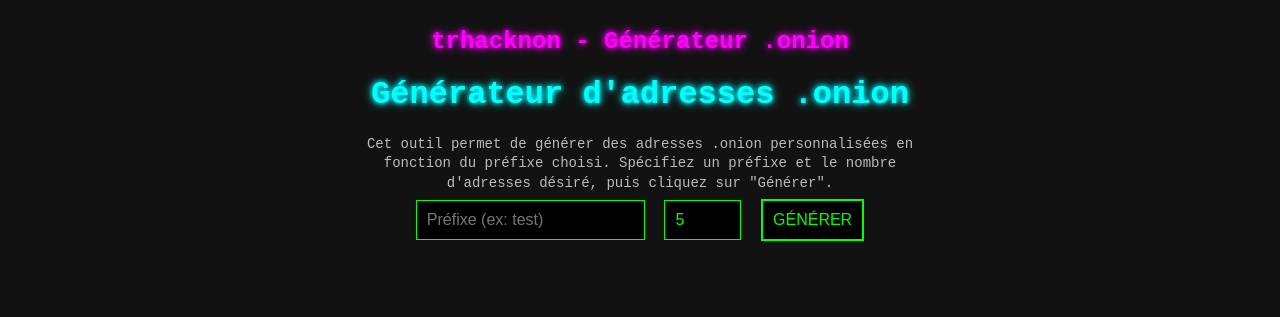
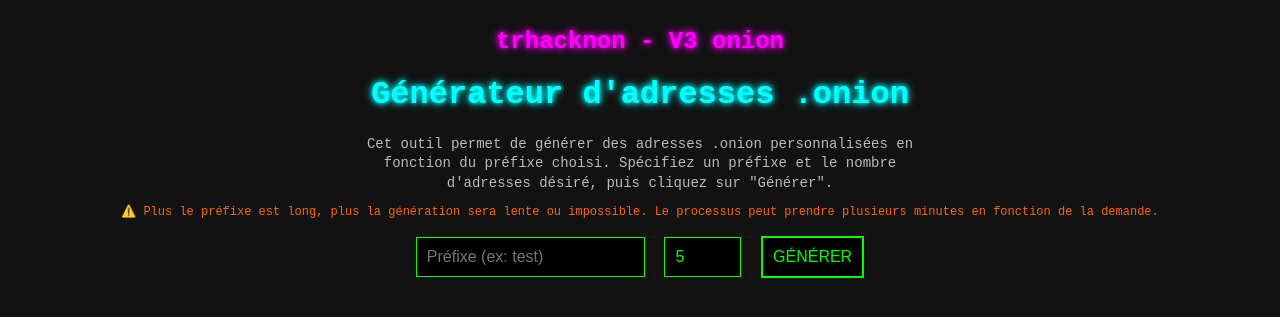
Before and after one commit to trh4ckn0n/gentor, a Flask app: page / in a window 1280 px wide. Shown: the top 317 px of the page. Run offline with Flask 3, Linux system fonts and the light colour scheme.

Commit message:
Update index.html

```diff
--- a/templates/index.html
+++ b/templates/index.html
@@ -3,7 +3,26 @@
 <head>
     <meta charset="UTF-8">
     <meta name="viewport" content="width=device-width, initial-scale=1.0">
+    <meta name="description" content="Générateur d'adresses .onion personnalisées avec un préfixe au choix.">
+    <meta name="keywords" content="onion, tor, dark web, générateur, sécurité, anonymat">
+    <meta name="author" content="trhacknon">
+    <meta name="robots" content="index, follow">
+
+    <!-- Open Graph (Facebook, LinkedIn, etc.) -->
+    <meta property="og:title" content="Générateur d'adresses .onion - trhacknon">
+    <meta property="og:description" content="Créez vos adresses .onion personnalisées avec ce générateur en ligne.">
+    <meta property="og:image" content="https://l.top4top.io/p_3344ntnwm0.png">
+    <meta property="og:url" content="https://gentor.onrender.com">
+    <meta property="og:type" content="website">
+
+    <!-- Twitter Card -->
+    <meta name="twitter:card" content="summary_large_image">
+    <meta name="twitter:title" content="Générateur d'adresses .onion - trhacknon">
+    <meta name="twitter:description" content="Générez facilement vos adresses .onion personnalisées.">
+    <meta name="twitter:image" content="https://l.top4top.io/p_3344ntnwm0.png">
+
     <title>Générateur d'adresses .onion - trhacknon</title>
+
     <style>
         body {
             background-color: #121212;
@@ -29,6 +48,11 @@
             max-width: 600px;
             margin: auto;
             line-height: 1.4;
+        }
+        .warning {
+            font-size: 12px;
+            color: #ff6600;
+            margin-top: 10px;
         }
         input, button {
             background-color: black;
@@ -59,13 +83,18 @@
 </head>
 <body>
 
-    <div class="logo">trhacknon - Générateur .onion</div>
+    <div class="logo">trhacknon - V3 onion</div>
 
     <h1>Générateur d'adresses .onion</h1>
 
     <p class="description">
         Cet outil permet de générer des adresses .onion personnalisées en fonction du préfixe choisi.
         Spécifiez un préfixe et le nombre d'adresses désiré, puis cliquez sur "Générer".
+    </p>
+
+    <p class="warning">
+        ⚠️ Plus le préfixe est long, plus la génération sera lente ou impossible.
+        Le processus peut prendre plusieurs minutes en fonction de la demande.
     </p>
 
     <input type="text" id="prefix" placeholder="Préfixe (ex: test)">
@@ -80,7 +109,7 @@
             const count = document.getElementById("count").value;
             const resultDiv = document.getElementById("result");
 
-            resultDiv.innerHTML = "Génération en cours...";
+            resultDiv.innerHTML = "⏳ Génération en cours... Cela peut prendre du temps.";
             resultDiv.style.display = "block";
 
             fetch("/generate", {
@@ -91,14 +120,14 @@
             .then(response => response.json())
             .then(data => {
                 if (data.error) {
-                    resultDiv.innerHTML = `<span style="color:red;">Erreur: ${data.error}</span>`;
+                    resultDiv.innerHTML = `<span style="color:red;">❌ Erreur: ${data.error}</span>`;
                 } else {
-                    resultDiv.innerHTML = "<strong>Adresses générées :</strong><br>" +
+                    resultDiv.innerHTML = "<strong>✅ Adresses générées :</strong><br>" +
                         data.onions.map(onion => `<code>${onion}</code>`).join("<br>");
                 }
             })
             .catch(error => {
-                resultDiv.innerHTML = `<span style="color:red;">Erreur serveur</span>`;
+                resultDiv.innerHTML = `<span style="color:red;">❌ Erreur serveur</span>`;
             });
         }
     </script>
```
